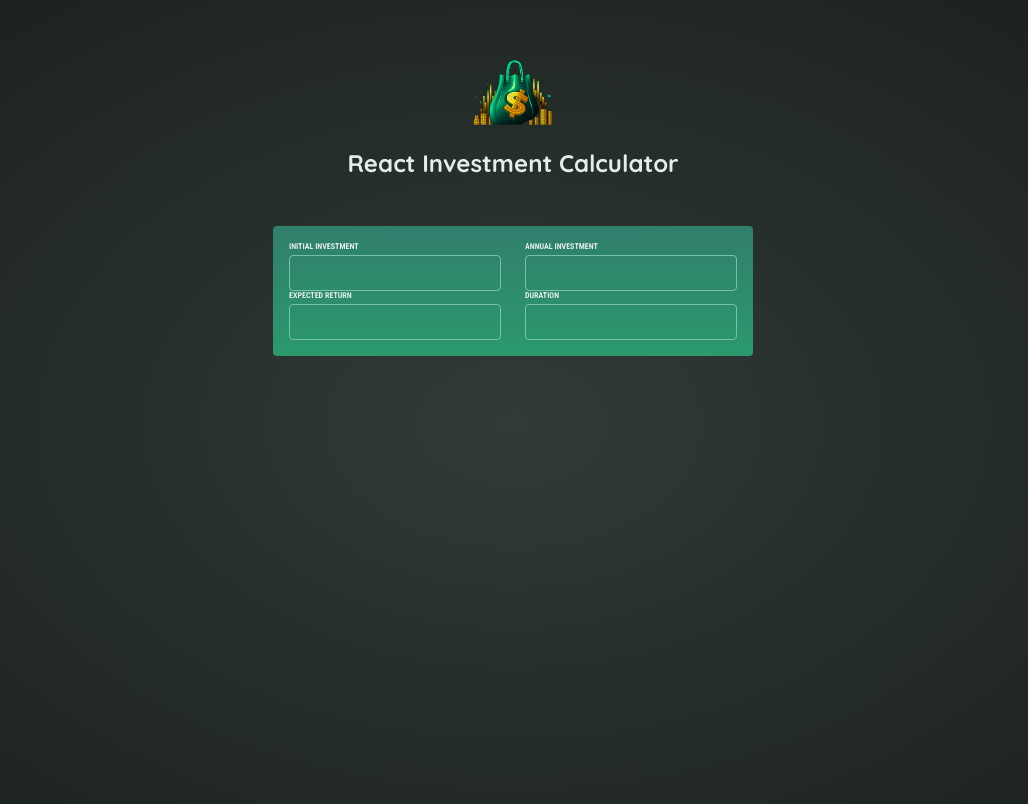
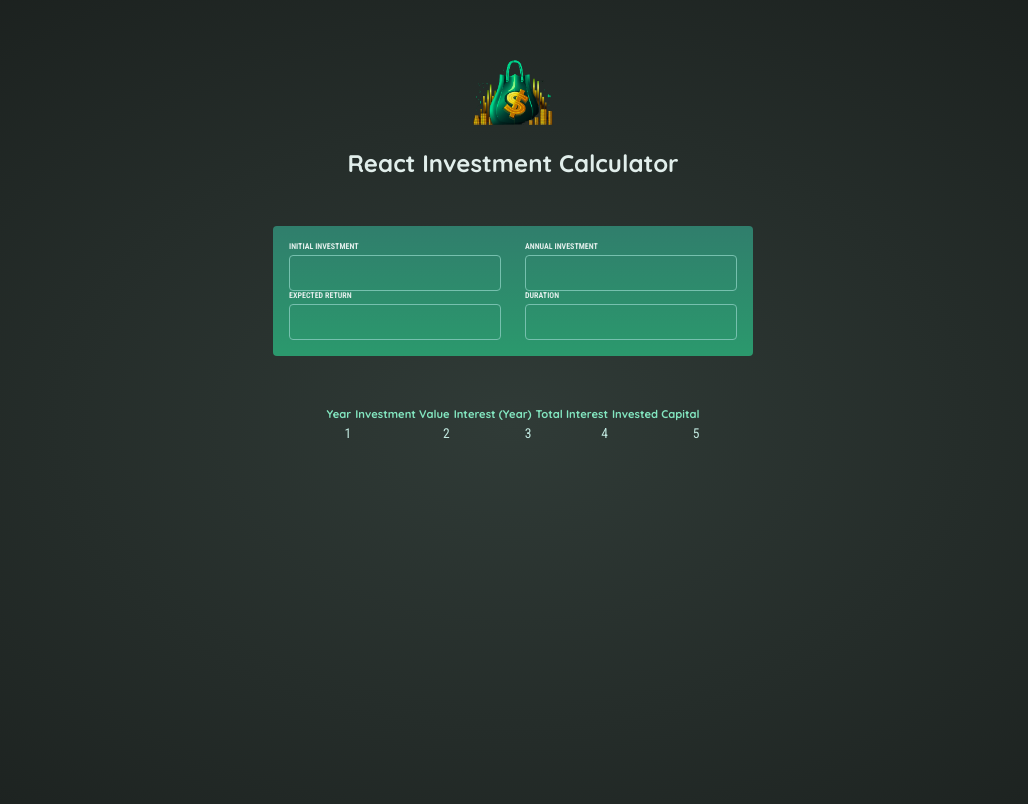
Before and after one commit to kei1-st/KabuMeter, a React (Vite) app: page / in a window 1280 px wide. Shown: the top 804 px of the page, without its empty margins (127-1155 px from the left). Built offline with nearby package versions, Linux system fonts and the light colour scheme.

Commit message:
add Result() but incomplete

```diff
--- a/src/App.jsx
+++ b/src/App.jsx
@@ -1,11 +1,13 @@
 import Header from './components/Header/Header.jsx';
 import InputScreen from './components/UserInput/UserInput.jsx';
+import Result from './components/Result/Result.jsx';
 
 function App() {
   return (
     <>
       <Header />
       <InputScreen />
+      <Result />
     </>
   );
 }
--- /dev/null
+++ b/src/components/Result/Result.css
@@ -0,0 +1,23 @@
+#result {
+  max-width: 50rem;
+  margin: 2rem auto;
+  padding: 1rem;
+  table-layout: fixed;
+  border-spacing: 1rem;
+  text-align: right;
+}
+
+#result thead {
+  font-size: 0.7rem;
+  color: #83e6c0;
+}
+
+#result tbody {
+  font-family: 'Roboto Condensed', sans-serif;
+  font-size: 0.85rem;
+  color: #c2e9e0;
+}
+
+.center {
+  text-align: center;
+}
--- /dev/null
+++ b/src/components/Result/Result.jsx
@@ -0,0 +1,27 @@
+import './Result.css';
+import TABLE_HEADERS from './tableHeaders.js';
+
+export default function Result() {
+  return (
+    <div id="result">
+      <table align="center">
+        <thead>
+          <tr>
+            {TABLE_HEADERS.map((header) => (
+              <th key={header}>{header}</th>
+            ))}
+          </tr>
+        </thead>
+        <tbody>
+          <tr>
+            <td>1</td>
+            <td>2</td>
+            <td>3</td>
+            <td>4</td>
+            <td>5</td>
+          </tr>
+        </tbody>
+      </table>
+    </div>
+  );
+}
--- /dev/null
+++ b/src/components/Result/tableHeaders.js
@@ -0,0 +1,9 @@
+const TABLE_HEADERS = [
+  'Year',
+  'Investment Value',
+  'Interest (Year)',
+  'Total Interest',
+  'Invested Capital',
+];
+
+export default TABLE_HEADERS;
--- a/src/index.css
+++ b/src/index.css
@@ -14,26 +14,6 @@
   min-height: 100vh;
 }
 
-#result {
-  max-width: 50rem;
-  margin: 2rem auto;
-  padding: 1rem;
-  table-layout: fixed;
-  border-spacing: 1rem;
-  text-align: right;
-}
-
-#result thead {
-  font-size: 0.7rem;
-  color: #83e6c0;
-}
-
-#result tbody {
-  font-family: 'Roboto Condensed', sans-serif;
-  font-size: 0.85rem;
-  color: #c2e9e0;
-}
-
 .center {
   text-align: center;
 }
```
